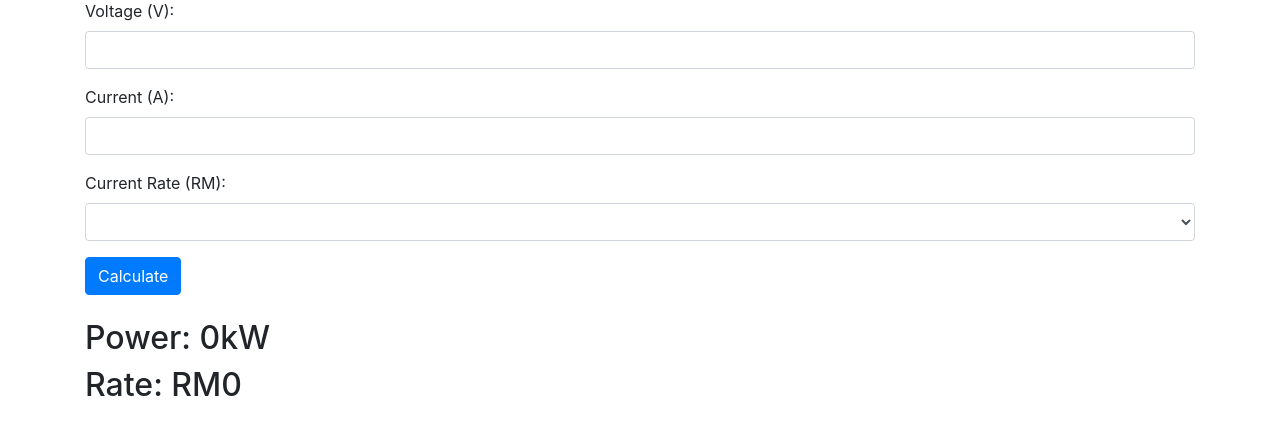
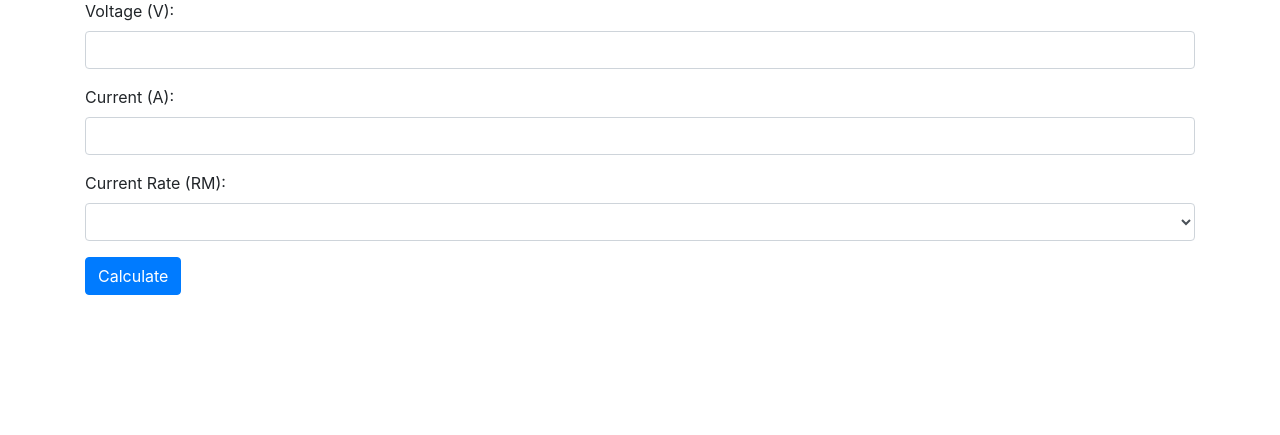
Before and after one commit to Amiris01/electric_calculator, a PHP site: page / in a window 1280 px wide. Shown: the part 92-527 px from the top of the page. Run offline with PHP 8.4, Linux system fonts and the light colour scheme; data that the repository does not hold is empty.

Commit message:
The Final

```diff
--- a/index.php
+++ b/index.php
@@ -51,8 +51,8 @@ if ($_SERVER["REQUEST_METHOD"] === "POST") {
 
   $kwhPerHour = calculateEnergyPerHour($voltage, $current);
   $rates = calculateElectricityRatesPerHour($currentRate, $kwhPerHour);
-  $kwhPerDay = calculateEnergyPerDay($voltage, $current);
-  $ratesPerDay = CalculateElectricityRatesPerDay($voltage, $current, $currentRate);
+  $kwhPerDay = calculateEnergyPerDay($voltage,$current);
+  $ratesPerDay = CalculateElectricityRatesPerDay($voltage, $current,$currentRate);
 }
 ?>
 
@@ -74,16 +74,16 @@ if ($_SERVER["REQUEST_METHOD"] === "POST") {
     <form action="<?php echo $_SERVER["PHP_SELF"]; ?>" method="post">
       <div class="form-group">
         <label for="voltage">Voltage (V):</label>
-        <input type="number" name="voltage" step="any" class="form-control" value="<?= $_POST['voltage'] ?? '' ?>">
+        <input type="number" name="voltage" step="any" class="form-control" value="<?= $_POST['voltage'] ?? '' ?>" required>
       </div>
       <div class="form-group">
         <label for="current">Current (A):</label>
-        <input type="number" name="current" step="any" class="form-control" value="<?= $_POST['current'] ?? '' ?>">
+        <input type="number" name="current" step="any" class="form-control" value="<?= $_POST['current'] ?? '' ?>" required>
       </div>
       <div class="form-group">
         <label for="rate">Current Rate (RM):</label>
-        <select name="rate" class="form-control">
-          <option value="" <?= !isset($_POST['rate']) ? 'selected' : '' ?> disabled></option>
+        <select name="rate" class="form-control" required>
+        <option value="" <?= !isset($_POST['rate']) ? 'selected' : '' ?> disabled></option>
           <option value="21.8" <?= isset($_POST['rate']) && $_POST['rate'] == '21.8' ? 'selected' : '' ?>>21.80</option>
           <option value="33.4" <?= isset($_POST['rate']) && $_POST['rate'] == '33.4' ? 'selected' : '' ?>>33.40</option>
           <option value="51.6" <?= isset($_POST['rate']) && $_POST['rate'] == '51.6' ? 'selected' : '' ?>>51.60</option>
@@ -94,10 +94,11 @@ if ($_SERVER["REQUEST_METHOD"] === "POST") {
       <button type="submit" class="btn btn-primary">Calculate</button>
     </form>
     <br>
-    <h2>Power: <?php $power = $voltage * $current / 1000;
-                echo $power; ?>kW</h2>
-    <h2>Rate: RM<?php $rm = $_POST['rate'] / 100;
-                echo $rm; ?></h2>
+
+    <?php if ($_SERVER["REQUEST_METHOD"] === "POST") : ?>
+    <h2>Power: <?php $power = $voltage * $current / 1000; echo $power; ?> kW</h2>
+    <h2>Rate: RM<?php $rm = $_POST['rate'] / 100; echo $rm; ?></h2>
+    <?php endif; ?>
 
     <?php
     if (isset($rates)) {
```
